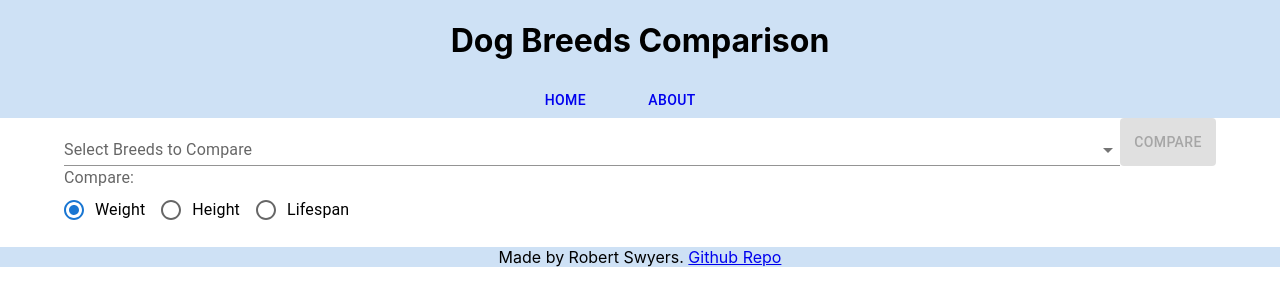
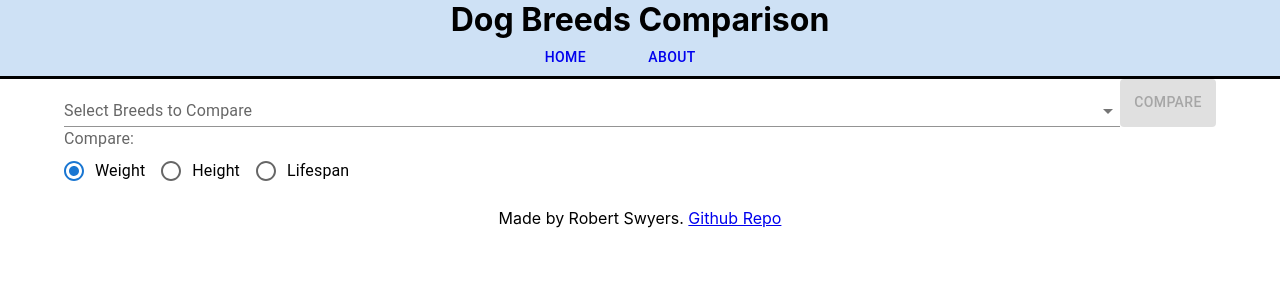
Before and after one commit to baubsy/dogs, a React (Create React App) app: page / in a window 1280 px wide. Shown: the top 306 px of the page. Built offline with nearby package versions, Linux system fonts and the light colour scheme; no server answers.

Commit message:
styling tweeks

```diff
--- a/src/App.css
+++ b/src/App.css
@@ -13,4 +13,8 @@ text {
 }
 .header {
   background-color: #CEE1F5;
+  border-bottom: 3px solid black;
 }
+.title{
+  margin: auto;
+}
--- a/src/components/Footer.tsx
+++ b/src/components/Footer.tsx
@@ -2,7 +2,7 @@ import React from "react";
 
 const Footer = () => {
   return (
-    <div className="header">
+    <div>
         <p>Made by Robert Swyers. <a href="https://github.com/baubsy/dogs">Github Repo</a></p>
     </div>
   )
--- a/src/components/Header.tsx
+++ b/src/components/Header.tsx
@@ -9,7 +9,7 @@ const Header = () => {
         <div className="header">
             <Grid container>
                 <Grid item xs={12}>
-                    <h1>Dog Breeds Comparison</h1>
+                    <h1 className="title">Dog Breeds Comparison</h1>
                 </Grid>
                 <Grid container item xs={12} justifyContent="center" alignContent="center">
                     <Grid item xs={1}>
```
